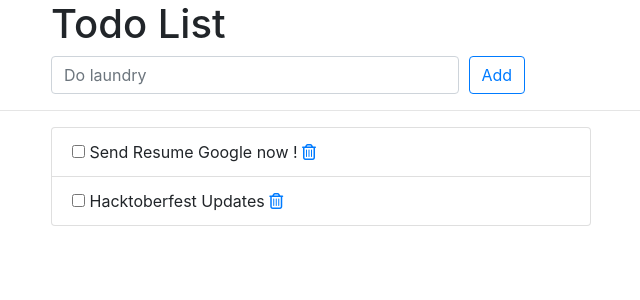
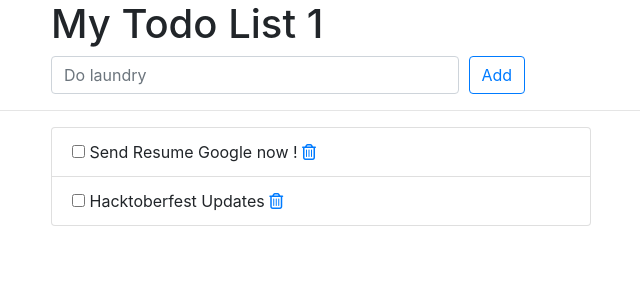
Before and after one commit to shreys7/django-todo, a Django app: page /todos/ in a window 1280 px wide. Shown: the top 300 px of the page, without its empty margins (224-864 px from the left). Run offline with Django 3.2, Linux system fonts and the light colour scheme; data comes from the database, SQL or seed files in the repository; some libraries are stand-ins or nearby versions.

Commit message:
changed index.html

```diff
--- a/todos/templates/todos/index.html
+++ b/todos/templates/todos/index.html
@@ -12,7 +12,7 @@
     <div class="offset-md-2 col-lg-9">
       <div class="page-header">
         <h1>
-          Todo List
+          My Todo List 1
         </h1>
       </div>
     </div>
```
